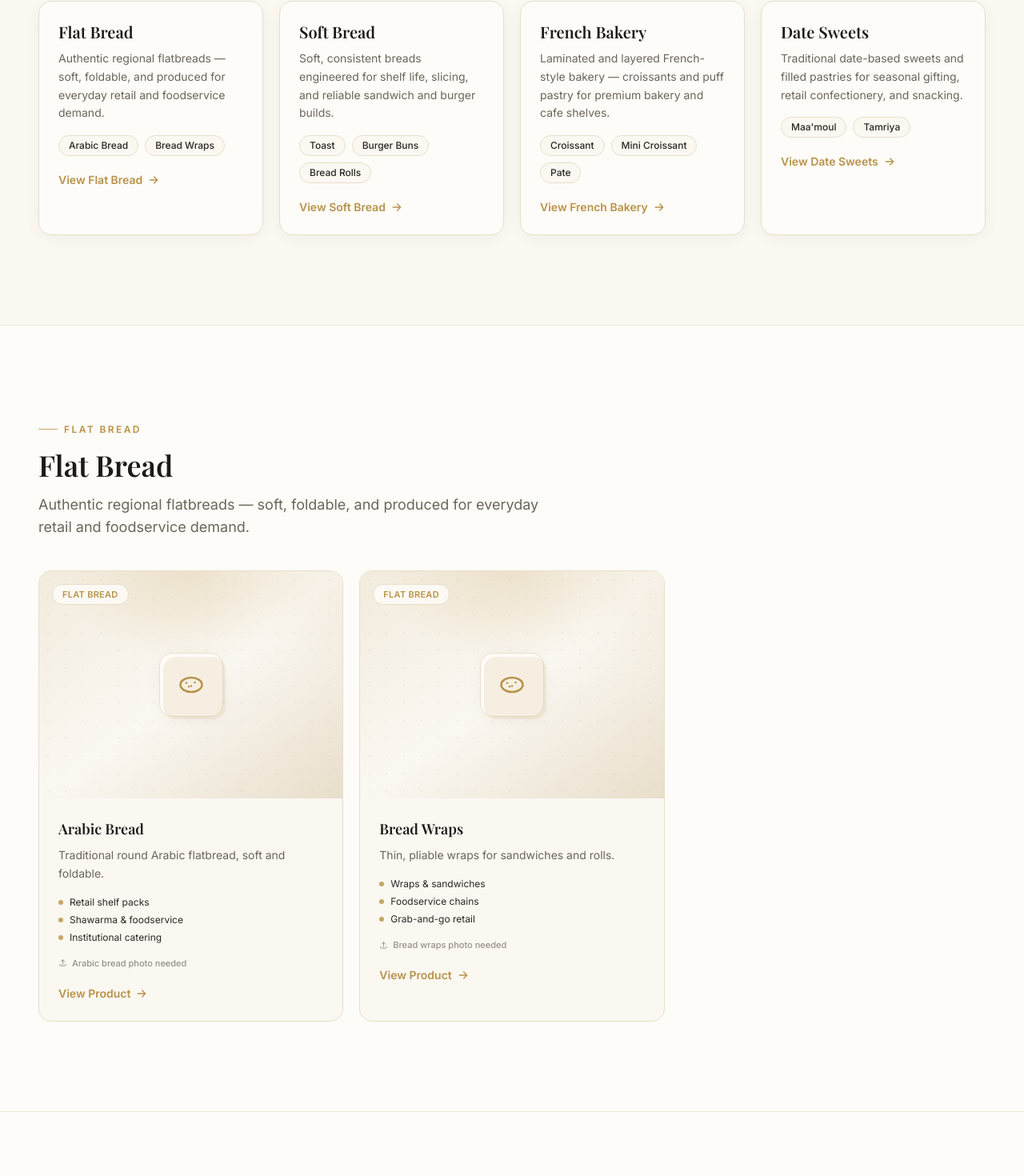
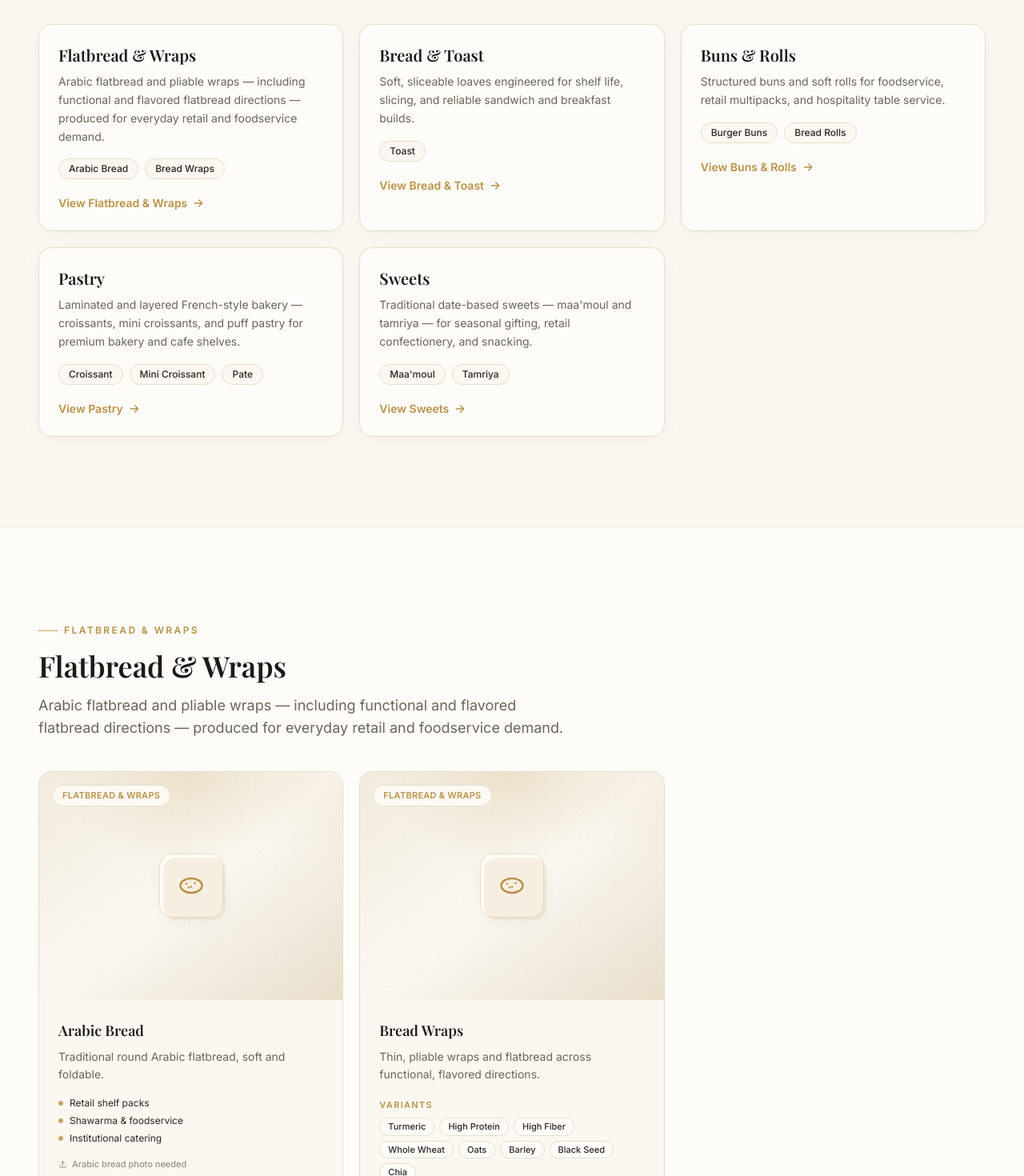
Before and after one commit to Ma7mdYehia/al-shehail-food-industry-landing-page, a Next.js app: page /products in a window 1280 px wide. Shown: the part 475-1945 px from the top of the page at 80% size. Built offline with nearby package versions, Linux system fonts and the light colour scheme; a web font is replaced by a local one.

Commit message:
Refine partner cards and product taxonomy
Co-Authored-By: Claude Opus 4.8 <noreply@anthropic.com>
Claude-Session: https://claude.ai/code/session_01FYCJKz6WipxMBpvd4besZg

```diff
--- a/app/partners/page.tsx
+++ b/app/partners/page.tsx
@@ -60,7 +60,7 @@ export default function PartnersPage() {
               description="We develop and produce private label bakery ranges for established UAE food brands."
             />
             {/* Clickable partner cards — each opens its project detail modal */}
-            <PartnerProjectGrid className="mt-12" />
+            <PartnerProjectGrid className="mt-12" variant="detailed" />
           </div>
         </section>
 
--- a/app/products/page.tsx
+++ b/app/products/page.tsx
@@ -52,9 +52,10 @@ export default function ProductsPage() {
                 Bakery Product Categories
               </h1>
               <p className="mt-6 text-lg leading-relaxed text-stone">
-                Explore Al Shehail’s bakery manufacturing range across flat
-                bread, soft bread, French bakery, and date sweets — developed
-                for private label, retail, and institutional supply.
+                Explore Al Shehail’s bakery manufacturing range across
+                flatbread &amp; wraps, bread &amp; toast, buns &amp; rolls,
+                pastry, and date sweets — developed for private label, retail,
+                and institutional supply.
               </p>
             </div>
           </div>
@@ -63,7 +64,7 @@ export default function ProductsPage() {
         {/* 2. Category overview */}
         <section className="section pt-4 sm:pt-6 lg:pt-8">
           <div className="container-x">
-            <div className="grid gap-5 sm:grid-cols-2 lg:grid-cols-4">
+            <div className="grid gap-5 sm:grid-cols-2 lg:grid-cols-3">
               {productsByCategory.map(({ category, items }) => (
                 <div
                   key={category.slug}
--- a/components/Partners.tsx
+++ b/components/Partners.tsx
@@ -16,8 +16,8 @@ export default function Partners() {
           </p>
         </div>
 
-        {/* Clickable partner cards — each opens its project detail modal */}
-        <PartnerProjectGrid className="mt-10" />
+        {/* Clickable partner cards — clean logo + name, open the project modal */}
+        <PartnerProjectGrid className="mt-10" variant="compact" />
 
         <div className="mt-10 text-center">
           <Link
--- a/components/ProductCard.tsx
+++ b/components/ProductCard.tsx
@@ -92,6 +92,24 @@ export default function ProductCard({ product, showUseCases = true }: Props) {
           {product.shortDescription}
         </p>
 
+        {product.variants && product.variants.length > 0 && (
+          <div className="mt-3">
+            <span className="text-[11px] font-semibold uppercase tracking-[0.12em] text-gold">
+              Variants
+            </span>
+            <div className="mt-1.5 flex flex-wrap gap-1.5">
+              {product.variants.map((v) => (
+                <span
+                  key={v}
+                  className="rounded-full border border-sand bg-warmwhite px-2.5 py-0.5 text-[11px] font-medium text-charcoal"
+                >
+                  {v}
+                </span>
+              ))}
+            </div>
+          </div>
+        )}
+
         {showUseCases && product.useCases.length > 0 && (
           <ul className="mt-4 space-y-1.5">
             {product.useCases.map((use) => (
--- a/components/Products.tsx
+++ b/components/Products.tsx
@@ -4,19 +4,19 @@ import { useState } from "react";
 import Link from "next/link";
 import SectionHeading from "./SectionHeading";
 import ProductCard from "./ProductCard";
-import { productCategories, products } from "@/lib/products";
+import { productCategories, products, featuredProducts } from "@/lib/products";
 
 const filters = [
-  { label: "All", slug: "all" },
+  { label: "Featured", slug: "featured" },
   ...productCategories.map((c) => ({ label: c.name, slug: c.slug })),
 ];
 
 export default function Products() {
-  const [active, setActive] = useState("all");
+  const [active, setActive] = useState("featured");
 
   const visible =
-    active === "all"
-      ? products
+    active === "featured"
+      ? featuredProducts
       : products.filter((p) => p.categorySlug === active);
 
   return (
--- a/lib/products.ts
+++ b/lib/products.ts
@@ -24,42 +24,53 @@ export type Product = {
   privateLabelOptions: string[];
   imagePlaceholderLabel: string;
   iconType: ProductIconType;
+  /** Optional flavor/functional variants shown as chips (e.g. flatbread range). */
+  variants?: string[];
+  /** Included in the homepage "Featured" filter when true. */
+  featured?: boolean;
 };
 
 export const productCategories: ProductCategory[] = [
   {
-    name: "Flat Bread",
-    slug: "flat-bread",
+    name: "Flatbread & Wraps",
+    slug: "flatbread-wraps",
     description:
-      "Authentic regional flatbreads — soft, foldable, and produced for everyday retail and foodservice demand.",
+      "Arabic flatbread and pliable wraps — including functional and flavored flatbread directions — produced for everyday retail and foodservice demand.",
   },
   {
-    name: "Soft Bread",
-    slug: "soft-bread",
+    name: "Bread & Toast",
+    slug: "bread-toast",
     description:
-      "Soft, consistent breads engineered for shelf life, slicing, and reliable sandwich and burger builds.",
+      "Soft, sliceable loaves engineered for shelf life, slicing, and reliable sandwich and breakfast builds.",
   },
   {
-    name: "French Bakery",
-    slug: "french-bakery",
+    name: "Buns & Rolls",
+    slug: "buns-rolls",
     description:
-      "Laminated and layered French-style bakery — croissants and puff pastry for premium bakery and cafe shelves.",
+      "Structured buns and soft rolls for foodservice, retail multipacks, and hospitality table service.",
   },
   {
-    name: "Date Sweets",
-    slug: "date-sweets",
+    name: "Pastry",
+    slug: "pastry",
     description:
-      "Traditional date-based sweets and filled pastries for seasonal gifting, retail confectionery, and snacking.",
+      "Laminated and layered French-style bakery — croissants, mini croissants, and puff pastry for premium bakery and cafe shelves.",
+  },
+  {
+    name: "Sweets",
+    slug: "sweets",
+    description:
+      "Traditional date-based sweets — maa'moul and tamriya — for seasonal gifting, retail confectionery, and snacking.",
   },
 ];
 
 export const products: Product[] = [
-  // 1. Flat Bread
+  // 1. Flatbread & Wraps
   {
     name: "Arabic Bread",
     slug: "arabic-bread",
-    category: "Flat Bread",
-    categorySlug: "flat-bread",
+    category: "Flatbread & Wraps",
+    categorySlug: "flatbread-wraps",
+    featured: true,
     shortDescription: "Traditional round Arabic flatbread, soft and foldable.",
     cardDescription:
       "Authentic Arabic flatbread produced for consistent texture and everyday retail demand.",
@@ -75,27 +86,41 @@ export const products: Product[] = [
   {
     name: "Bread Wraps",
     slug: "bread-wraps",
-    category: "Flat Bread",
-    categorySlug: "flat-bread",
-    shortDescription: "Thin, pliable wraps for sandwiches and rolls.",
+    category: "Flatbread & Wraps",
+    categorySlug: "flatbread-wraps",
+    featured: true,
+    shortDescription: "Thin, pliable wraps and flatbread across functional, flavored directions.",
     cardDescription:
-      "Soft, flexible wraps engineered to hold fillings without tearing.",
+      "Soft, flexible wraps and flatbread engineered to hold fillings without tearing, with functional and flavored variants.",
     useCases: ["Wraps & sandwiches", "Foodservice chains", "Grab-and-go retail"],
     privateLabelOptions: [
       "Multiple diameters",
       "Plain & flavored variants",
       "Branded film packaging",
     ],
+    // Flatbread flavor / functional variants — represented as chips, not as
+    // separate product cards in the grid.
+    variants: [
+      "Turmeric",
+      "High Protein",
+      "High Fiber",
+      "Whole Wheat",
+      "Oats",
+      "Barley",
+      "Black Seed",
+      "Chia",
+    ],
     imagePlaceholderLabel: "Bread wraps photo",
     iconType: "flatbread",
   },
 
-  // 2. Soft Bread
+  // 2. Bread & Toast
   {
     name: "Toast",
     slug: "toast",
-    category: "Soft Bread",
-    categorySlug: "soft-bread",
+    category: "Bread & Toast",
+    categorySlug: "bread-toast",
+    featured: true,
     shortDescription: "Soft sandwich loaves with an even, sliceable crumb.",
     cardDescription:
       "Consistent toast loaves engineered for shelf life, slicing, and sandwich builds.",
@@ -111,8 +136,9 @@ export const products: Product[] = [
   {
     name: "Burger Buns",
     slug: "burger-buns",
-    category: "Soft Bread",
-    categorySlug: "soft-bread",
+    category: "Buns & Rolls",
+    categorySlug: "buns-rolls",
+    featured: true,
     shortDescription: "Structured buns with a soft crumb for foodservice and retail.",
     cardDescription:
       "Reliable burger buns with the structure to hold builds and a soft, even crumb.",
@@ -128,8 +154,8 @@ export const products: Product[] = [
   {
     name: "Bread Rolls",
     slug: "bread-rolls",
-    category: "Soft Bread",
-    categorySlug: "soft-bread",
+    category: "Buns & Rolls",
+    categorySlug: "buns-rolls",
     shortDescription: "Soft dinner and sandwich rolls in versatile formats.",
     cardDescription:
       "Versatile soft rolls for sandwiches, sliders, and hospitality table service.",
@@ -143,12 +169,12 @@ export const products: Product[] = [
     iconType: "samoon",
   },
 
-  // 3. French Bakery
+  // 3. Pastry
   {
     name: "Croissant",
     slug: "croissant",
-    category: "French Bakery",
-    categorySlug: "french-bakery",
+    category: "Pastry",
+    categorySlug: "pastry",
     shortDescription: "Laminated butter-style croissants with flaky layers.",
     cardDescription:
       "Premium laminated croissants with crisp, flaky layers for bakery and cafe shelves.",
@@ -164,8 +190,9 @@ export const products: Product[] = [
   {
     name: "Mini Croissant",
     slug: "mini-croissant",
-    category: "French Bakery",
-    categorySlug: "french-bakery",
+    category: "Pastry",
+    categorySlug: "pastry",
+    featured: true,
     shortDescription: "Bite-size laminated croissants for grab-and-go.",
     cardDescription:
       "Laminated mini croissants ideal for grab-and-go, breakfast packs, and platters.",
@@ -181,8 +208,8 @@ export const products: Product[] = [
   {
     name: "Pate",
     slug: "pate",
-    category: "French Bakery",
-    categorySlug: "french-bakery",
+    category: "Pastry",
+    categorySlug: "pastry",
     shortDescription: "Layered puff pastry products, sweet and savory.",
     cardDescription:
       "Layered puff pastry products across sweet and savory formats for varied ranges.",
@@ -196,12 +223,12 @@ export const products: Product[] = [
     iconType: "puff",
   },
 
-  // 4. Date Sweets
+  // 4. Sweets
   {
     name: "Maa'moul",
     slug: "maamoul",
-    category: "Date Sweets",
-    categorySlug: "date-sweets",
+    category: "Sweets",
+    categorySlug: "sweets",
     shortDescription: "Filled semolina pastries with date and nut centers.",
     cardDescription:
       "Traditional filled maa'moul with date and nut centers for seasonal and year-round sales.",
@@ -217,8 +244,8 @@ export const products: Product[] = [
   {
     name: "Tamriya",
     slug: "tamriya",
-    category: "Date Sweets",
-    categorySlug: "date-sweets",
+    category: "Sweets",
+    categorySlug: "sweets",
     shortDescription: "Wholesome date-based sweets and balls.",
     cardDescription:
       "Date-based tamriya sweets built for the health-aware shopper and snacking ranges.",
@@ -238,6 +265,9 @@ export const productsByCategory = productCategories.map((category) => ({
   category,
   items: products.filter((p) => p.categorySlug === category.slug),
 }));
+
+// Hand-picked highlight set for the homepage "Featured" filter.
+export const featuredProducts = products.filter((p) => p.featured);
 
 export function getProductBySlug(slug: string): Product | undefined {
   return products.find((p) => p.slug === slug);
```
Also changed, not shown: components/partners/PartnerProjectGrid.tsx (+95 -18 lines), lib/partnerProjects.ts (+46 -0 lines).
